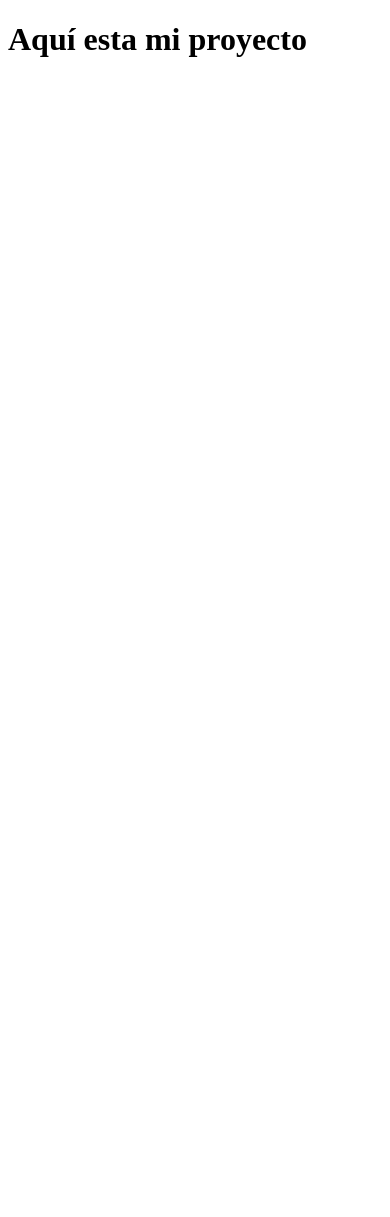
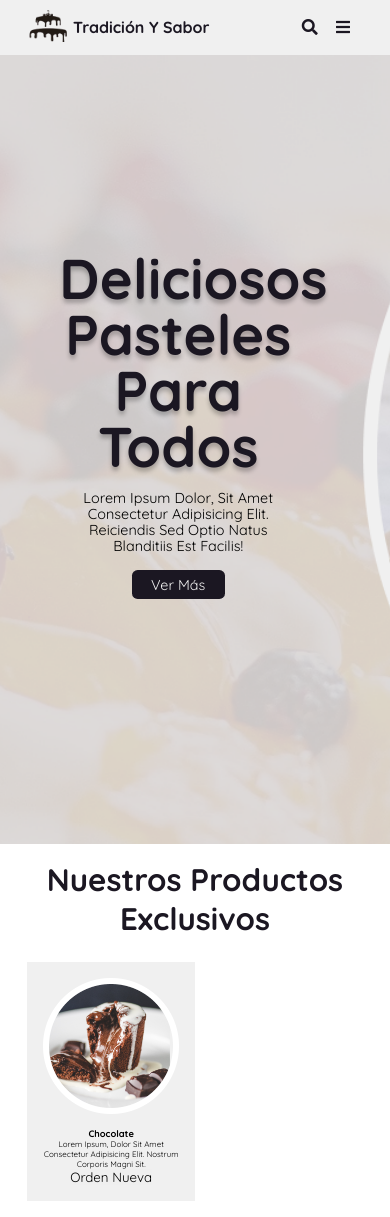
Before and after one commit to roreyes0/Proyecto, a plain HTML site: page Index.html in a window 390 px wide. Before the commit the page ends 844 px from the top, so only its background shows below. Drawn offline with Linux system fonts and the light colour scheme.

Commit message:
:lipstick:  Add style css

```diff
--- a/Index.html
+++ b/Index.html
@@ -2,10 +2,102 @@
 <html lang="en">
 <head>
     <meta charset="UTF-8">
+    <meta http-equiv="X-UA-Compatible" content="IE= edge">
     <meta name="viewport" content="width=device-width, initial-scale=1.0">
-    <title>Document</title>
+    <title>Tradición y Sabor</title>
+
+
+    <link rel="stylesheet" href="https://cdnjs.cloudflare.com/ajax/libs/font-awesome/5.15.4/css/all.min.css">
+
+   <link rel="stylesheet" href="style.css">
+
+
 </head>
 <body>
-    <h1>Aquí esta mi proyecto</h1>
+
+
+<header class="header">
+    <div class="logoContent">
+        <a href="#" class="logo"> <img src="images/logo.png" alt=""></a>
+        <h1 class="logoName">Tradición y Sabor</h1>
+    </div>
+
+    <nav class="navbar">
+        <a href="#home">Inicio</a>
+        <a href="#product">Producto</a>
+        <a href="#blogs">Blogs</a>
+        <a href="#reviw">Reseña</a>
+        <a href="#contact">Contacto</a>
+    </nav>
+
+    <div class="icon">
+        <i class="fas fa-search" id="search"></i>
+        <i class="fas fa-bars" id="menu-bar"></i>
+    </div>
+    <div class="search">
+        <input type="search" placeholder="search...">
+    </div>
+</header>
+<!--Header section end here-->
+
+<!--Header section star here-->
+<section class="home" id="home">
+    <div class="homeContent">
+        <h2>Deliciosos pasteles para todos</h2>
+        <p>Lorem ipsum dolor, sit amet consectetur adipisicing elit. Reiciendis sed optio natus blanditiis est facilis!</p>
+        <div class="home-btn">
+            <a href="#"><button>Ver más</button></a>
+
+        </div>
+    </div>
+</section>
+
+<!--Header section end here-->
+
+<!--Product section star here-->
+<section class="Product" id="Product">
+    <div class="heading">
+        <h2>Nuestros productos exclusivos</h2>
+    </div>
+    <div class="Product-now">
+        <div class="box">
+            <div class="img">
+                <img src="images/cake1.png" alt="">
+            </div>
+            <div class="content">
+                <h3>Chocolate</h3>
+                <p>Lorem ipsum, dolor sit amet consectetur adipisicing elit. Nostrum corporis magni sit.</p>
+                <div class="orderNow">
+                    <button>Orden Nueva</button>
+                </div>
+            </div>
+        </div>
+    </div>
+</section>
+
+
+<!--Product section end here-->
+
+
+
+
+
+
+
+
+
+
+
+
+
+
+
+
+    <script src="Index.js"></script>
+
+
+
+
+
 </body>
 </html>
--- /dev/null
+++ b/Index.js
@@ -0,0 +1,12 @@
+
+let navbar = document.querySelector('.navbar');
+document.querySelector('#menu-bar').onclick = () =>{
+    navbar.classList.toggle('active');
+}
+
+
+
+let search = document.querySelector('.search');
+document.querySelector('#search').onclick = () =>{
+    search.classList.toggle('active');
+}
--- /dev/null
+++ b/Style.css
@@ -0,0 +1,235 @@
+@import url('https://fonts.googleapis.com/css2?family=Quicksand:wght@300..700&display=swap');
+
+:root{
+    --black: #1b1722;
+    --white: #f0f0f0;
+    --box-shadow: 0px 4px 4px rgba(0, 0, 0, 0.25);
+}
+*{
+    font-family:"Quicksand", sans-serif;
+    margin: 0; padding: 0;
+    box-sizing: border-box;
+    outline: none;
+    border: none;
+    text-decoration: none;
+    text-transform: capitalize;
+    transition: .2s linear;
+}
+html{
+    font-size: 62.5%;
+    overflow-x: hidden;
+    scroll-padding-top: 7rem;
+    scroll-behavior: smooth;
+}
+html::-webkit-scrollbar{
+    width: .8rem;
+}
+html::-webkit-scrollbar-track{
+    background: transparent;
+}
+html::-webkit-scrollbar-thumb{
+    background-color: var(--white);
+    border-radius: 5rem;
+}
+
+.header{
+    top: 0;right: 0;left: 0;
+    background-color: var(--white);
+    display: flex;
+    align-items: center;
+    justify-content: space-between;
+    position: fixed;
+    padding: 1.4rem 7%;
+    z-index: 999;
+}
+.header .logoContent{
+    display: flex;
+    align-items: center;
+}
+.header .logoContent .logo img{
+    height: 4rem;
+}
+.header .logoContent .logoName{
+    color: var(--black);
+    font-size: 2rem;
+    font-weight: bolder;
+}
+
+.header .navbar a{
+    font-size: 2rem;
+    margin-right: 3rem;
+    color: var(--black);
+    font-weight: bold;
+}
+.header .navbar a:hover{
+    border-bottom: .1rem solid var(--black);
+    padding-bottom: .4rem ;
+}
+.header .icon i{
+    font-size: 2rem;
+    margin-right: 2rem;
+    color: var(--black);
+    cursor: pointer;
+}
+
+.header .search{
+    display: none;
+    top: 100%;
+    margin: 1.5rem 7%;
+    background-color: transparent;
+    width: 50%;
+    right: 0;
+    height: 5rem;
+    position: absolute;
+
+}
+.header .search input{
+    width: 100%;
+    height: 100%;
+    font-size: 1.5rem;
+    background-color: var(--white);
+    color: var(--black);
+    margin-right: 7%;
+    border-radius: 1rem;
+    padding: 0.5rem 1rem;
+    box-shadow: var(--box-shadow);
+}
+.header .search.active{
+    display: inline-block;
+}
+#menu-bar{
+    display: none;
+}
+
+
+.home {
+    min-height: 100vh;
+    display: flex;
+    align-items: center;
+    background: url(images/back.png) no-repeat;
+    background-size: cover;
+    background-position: center center;
+}
+.home .homeContent{
+    width: 50%;
+    float: left;
+    text-align: center;
+    padding: 4rem;
+}
+.home .homeContent h2{
+    font-size: 7rem;
+    font-weight: bolder;
+    margin-bottom: 2rem;
+    line-height: 7rem;
+    color: var(--black);
+    text-shadow: var(--box-shadow);
+}
+.home .homeContent p{
+    font-size: 1.8rem;
+    line-height: 2rem;
+    margin-bottom: 2rem;
+}
+.home .homeContent .home-btn{
+    height: 3rem;
+}
+.home .homeContent .home-btn button{
+    font-size: 1.8rem;
+    background-color: var(--black);
+    color: var(--white);
+    border-radius: .7rem;
+    padding: .7rem 2.4rem;
+    cursor: pointer;
+}
+.home .homeContent .home-btn button:hover{
+    font-size: 2rem;
+
+}
+section{
+    padding: 2rem 7%;
+}
+.heading{
+    text-align: center;
+    font-size: 2.6rem;
+    margin-bottom: 3rem;
+    color: var(--black);
+}
+
+.Product .now{
+    margin-bottom: 4rem;
+    display: flex;
+    align-items: center;
+}
+.Product .Product-now .box{
+    display: flex;
+    flex-direction: column;
+    width: 50%;
+    background-color: var(--white);
+    align-items: center;
+    text-align: center;
+    padding: 2rem;
+    gap: 1.5rem;
+}
+.Product .Product-now .img img{
+    height: 100%;
+    width: 100%;
+}
+.Product .Product-now .img img:hover{
+    transform: scale(1.1);
+}
+
+
+
+
+
+
+
+
+
+
+@media (max-width:991px){
+    html{
+        font-size:55% ;
+    }
+    .header{
+        padding: 1.3rem 3rem;
+    }
+    .home .homeContent{
+        margin-left: 0;
+        width: 80%;
+    }
+}
+
+@media (max-width:768px){
+    #menu-bar{
+        display: inline-block;
+    }
+    .header .navbar{
+        position: absolute;
+        top: 100%;
+        right: -100%;
+        width: 25rem;
+        background-color: var(--white);
+        color: var(--black);
+        height: 88vh;
+    }
+    .header .navbar.active{
+        right: 0;
+    }
+    .header .navbar a{
+        display: block;
+        font-size: 2rem;
+        color: black;
+        margin: 1.5rem;
+    }
+
+    .home .homeContent{
+        margin-left: 0;
+        width: 90%;
+    }
+}
+
+@media (max-width:600px){
+    html{
+        font-size: 50%;
+    }
+}
```
Also changed, not shown: images/back.png (added), images/backGround.png (added), images/blog-img1.png (added), images/blog-img2.png (added), images/blog-img3.png (added), images/cake1.png (added), images/cake2.png (added), images/cake3.png (added), images/client1.jpg (added), images/logo.png (added), images/new.jpg (added).
